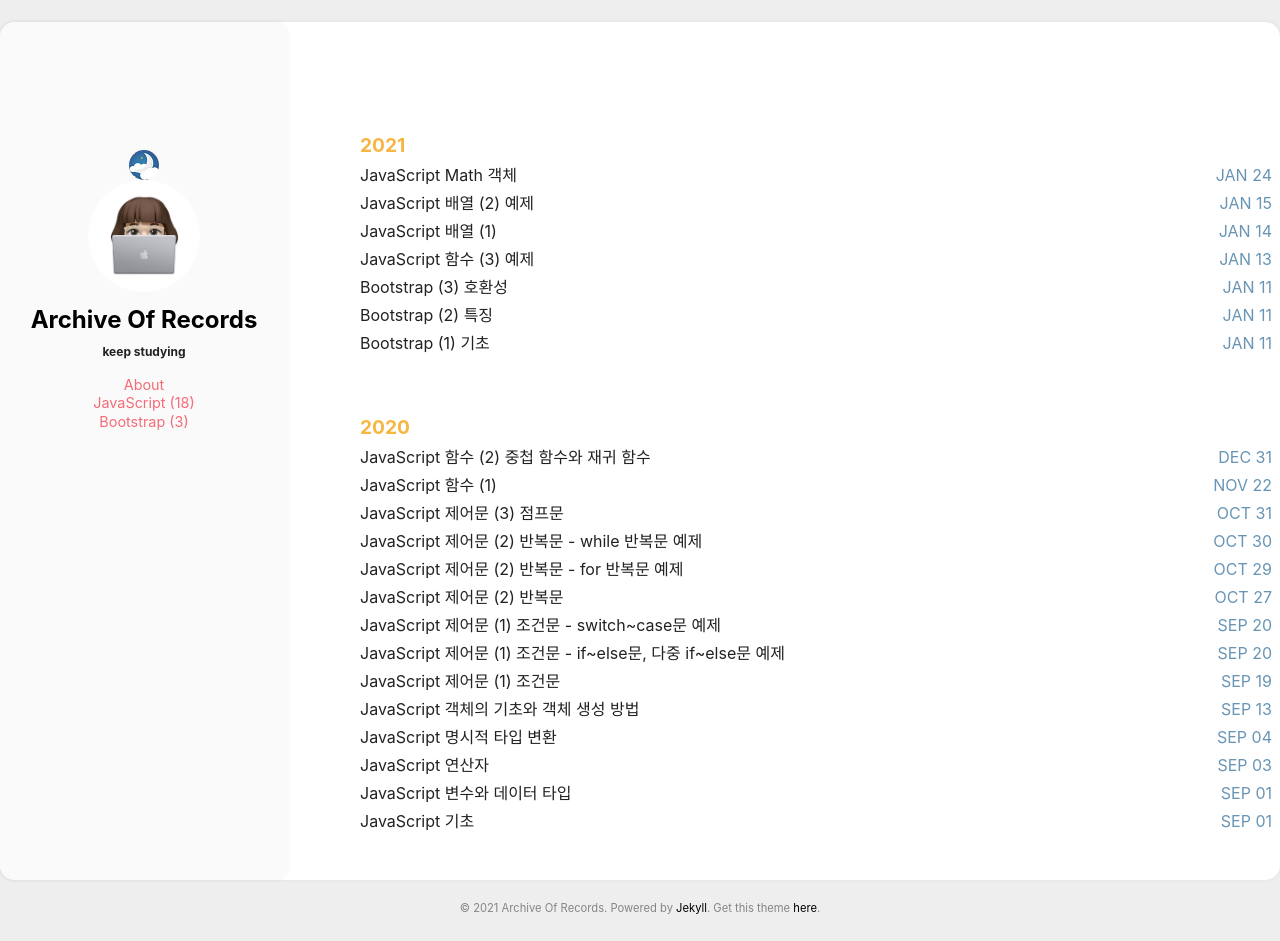
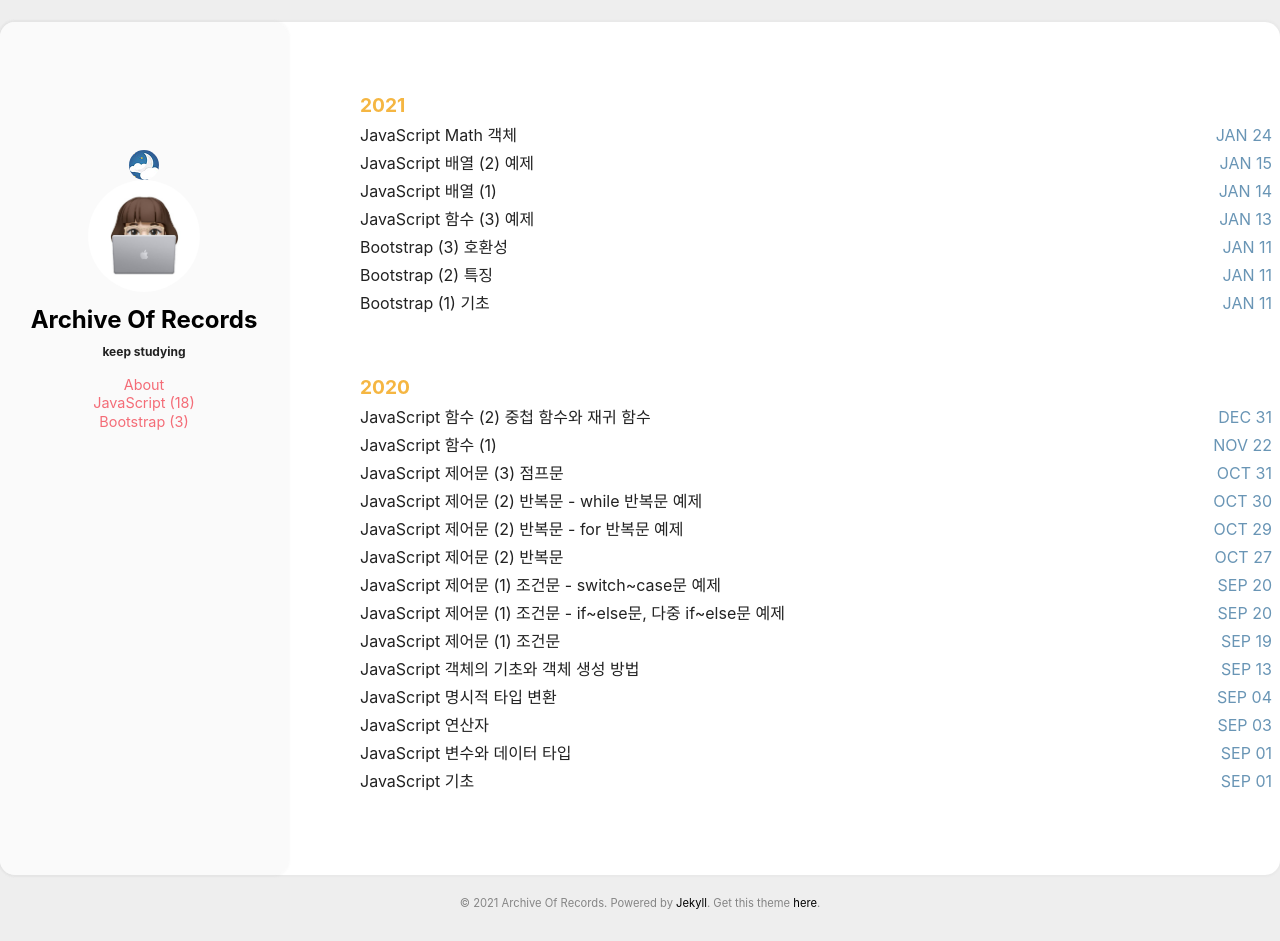
Before and after one commit to absolutelyfullycapable/absolutelyfullycapable.github.io, a Jekyll site: the page built from index.html, in a window 1280 px wide. Built offline with Jekyll 4.4.1, drawn with Linux system fonts in a browser that asks for light colours.

Commit message:
modify blog theme source

```diff
--- a/assets/css/main.scss
+++ b/assets/css/main.scss
@@ -145,13 +145,12 @@ img {
     min-height: 85%;
     border-radius: 15px;
     box-shadow: 0 0 2px 2px var(--shadow_color);
-    padding-bottom: 2rem;
+    padding-bottom: 4.2rem;
 
     @include breakpoint(medium) {
         margin-left: auto;
         margin-right: auto;
         max-width: 1600px;
-        padding-top: 2.5rem;
     }
 
     @include mobile-only {
```
